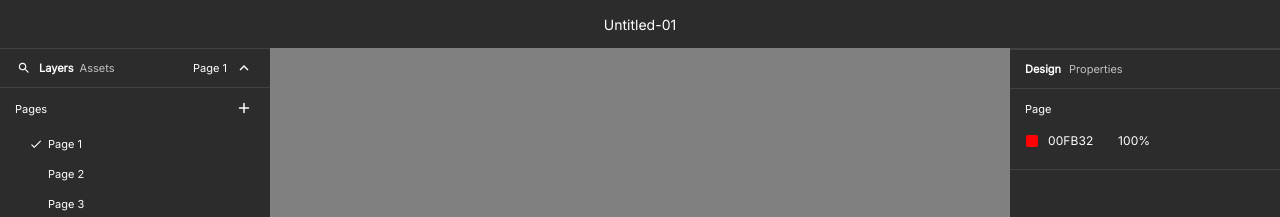
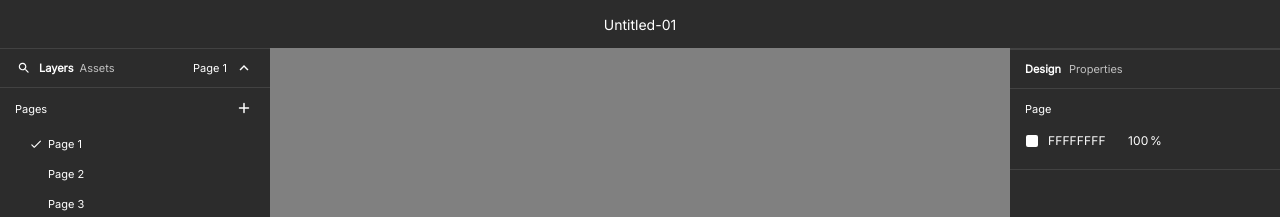
Before and after one commit to dikshit-upadhya/doodle-a-figma-clone, a React (Create React App) app: page /editor in a window 1280 px wide. Shown: the top 217 px of the page. Built offline with nearby package versions, Linux system fonts and the light colour scheme.

Commit message:
added colour component properly

```diff
--- a/package.json
+++ b/package.json
@@ -12,12 +12,15 @@
 		"@testing-library/react": "^13.4.0",
 		"@testing-library/user-event": "^13.5.0",
 		"clsx": "^2.1.0",
+		"hex-rgb": "^5.0.0",
 		"prop-types": "^15.8.1",
 		"react": "^18.2.0",
+		"react-color": "^2.19.3",
 		"react-dom": "^18.2.0",
 		"react-router": "^6.22.2",
 		"react-router-dom": "^6.22.2",
 		"react-scripts": "5.0.1",
+		"rgb-hex": "^4.1.0",
 		"uuid": "^9.0.1",
 		"web-vitals": "^2.1.4"
 	},
--- a/src/components/atomic/Property.jsx
+++ b/src/components/atomic/Property.jsx
@@ -1,5 +1,5 @@
 import { styled, Box, InputBase } from '@mui/material';
-import { borderWhite } from '../../utils/contants';
+import { DRAWER_WHITE_BORDER } from '../../utils/contants';
 
 export const PropertyContainer = styled(Box)(() => ({
 	display: 'flex',
@@ -7,13 +7,13 @@ export const PropertyContainer = styled(Box)(() => ({
 	marginLeft: '-4px',
 	'&:hover > div': {
 		padding: '4.5px',
-		borderRight: borderWhite,
-		borderTop: borderWhite,
-		borderBottom: borderWhite,
+		borderRight: DRAWER_WHITE_BORDER,
+		borderTop: DRAWER_WHITE_BORDER,
+		borderBottom: DRAWER_WHITE_BORDER,
 	},
 	'&:hover > div:nth-of-type(1)': {
 		padding: '4.5px',
-		border: borderWhite,
+		border: DRAWER_WHITE_BORDER,
 	},
 }));
 
@@ -24,21 +24,21 @@ export const PropertyDetails = styled(Box)(() => ({
 	justifyContent: 'left',
 	alignItems: 'center',
 	'&:hover': {
-		// border: borderWhite
+		// border: DRAWER_WHITE_BORDER
 	},
 }));
 
-export const ColorProperty = styled(Box)(() => ({
+export const ColorIndicator = styled(Box)(({ color }) => ({
 	height: '12px',
 	width: '12px',
 	borderRadius: '2px',
-	backgroundColor: 'red',
+	backgroundColor: color,
 }));
 
 export const ColorValue = styled(InputBase, { label: 'ColorValue' })(() => ({
 	fontSize: '12px',
 	fontFamily: 'Inter',
-	width: '60px',
+	width: '70px',
 	color: 'white',
 	'& .MuiInputBase-input': {
 		padding: 0,
--- a/src/components/ui/ColorProperty/index.jsx
+++ b/src/components/ui/ColorProperty/index.jsx
@@ -1,38 +1,180 @@
-import React from 'react';
+import React, { useEffect, useState } from 'react';
 import PropTypes from 'prop-types';
+import { Box, Popover } from '@mui/material';
+import { SketchPicker } from 'react-color';
+import hexRgb from 'hex-rgb';
+import rgbHex from 'rgb-hex';
+import { HEX_REGEX, OPACITY_REGEX } from '../../../utils/contants';
 import {
-	ColorProperty,
+	ColorIndicator,
 	ColorValue,
 	PropertyContainer,
 	PropertyDetails,
 } from '../../atomic/Property';
 
 function ColorPropertyComponent(props) {
-	const { sx } = props;
+	// the color and set color property from the props handles the whole color management
+	const { sx, color, setColor } = props;
+
+	// the rest of the code below is component specific and doesn't require any parent component intervention
+	const [colorPickerAnchor, setColorPickerAnchor] = useState();
+	const colorPickerOpen = Boolean(colorPickerAnchor);
+	const anchorId = colorPickerOpen ? 'COLOR_PICKER_POPOVER_ID' : undefined;
+	const [tempColor, setTempColor] = useState(color);
+	const [colorPropertyValue, setColorPropertyValue] = useState(``);
+	const [opacityPropertyValue, setOpacityPropertyValue] = useState(``);
+
+	useEffect(() => {
+		if (color.hex !== tempColor.hex) {
+			setTempColor(color);
+		}
+	}, [color]);
+
+	useEffect(() => {
+		setColorPropertyValue(color.hex?.replace('#', '').toUpperCase());
+		setOpacityPropertyValue(`${color.rgb.a * 100}`);
+	}, [tempColor, color]);
+
+	const handleOpenColorPicker = (e) => {
+		setColorPickerAnchor(e.currentTarget);
+	};
+
+	const handleColorInputComplete = () => {
+		if (HEX_REGEX.test(colorPropertyValue)) {
+			const h2r = hexRgb(colorPropertyValue);
+			const reqdColorObj = {
+				hex: colorPropertyValue.toUpperCase(),
+				rgb: {
+					r: h2r.red,
+					g: h2r.green,
+					b: h2r.blue,
+					a: h2r.alpha,
+				},
+			};
+			setTempColor(reqdColorObj);
+			setColor(reqdColorObj);
+			setColorPropertyValue(colorPropertyValue.toUpperCase());
+		} else {
+			setColorPropertyValue(color.hex?.replace('#', '').toUpperCase());
+		}
+	};
+
+	const handleOpacityInputComplete = () => {
+		if (OPACITY_REGEX.test(opacityPropertyValue)) {
+			const reqdColorObj = {
+				hex: `#${rgbHex(
+					color.rgb.r,
+					color.rgb.g,
+					color.rgb.b,
+					opacityPropertyValue / 100
+				)}`,
+				rgb: {
+					r: color.rgb.r,
+					g: color.rgb.g,
+					b: color.rgb.b,
+					a: opacityPropertyValue / 100,
+				},
+			};
+			setTempColor(reqdColorObj);
+			setColor(reqdColorObj);
+		} else {
+			setOpacityPropertyValue(color.rgb.a * 100);
+		}
+	};
 
 	return (
-		<PropertyContainer sx={sx}>
+		<>
+			<Popover
+				id={anchorId}
+				open={colorPickerOpen}
+				anchorEl={colorPickerAnchor}
+				onClose={() => {
+					setColorPickerAnchor(null);
+				}}
+				anchorOrigin={{
+					vertical: 'bottom',
+					horizontal: 'right',
+				}}
+				transformOrigin={{
+					vertical: 'top',
+					horizontal: 'right',
+				}}
+			>
+				<Box>
+					<SketchPicker
+						color={tempColor}
+						onChange={(newColor) => {
+							setTempColor(newColor.rgb);
+						}}
+						onChangeComplete={(newColor) => {
+							setColor({
+								rgb: newColor.rgb,
+								hex: `#${rgbHex(
+									newColor.rgb.r,
+									newColor.rgb.g,
+									newColor.rgb.b,
+									newColor.rgb.a
+								)}`,
+							});
+						}}
+						presetColors={[]}
+					/>
+				</Box>
+			</Popover>
+			<PropertyContainer aria-describedby={anchorId} sx={sx}>
 				<PropertyDetails>
-				<ColorProperty />
-				<ColorValue onFocus={(e) => e.target.select()} defaultValue="00FB32" />
+					<ColorIndicator
+						color={`rgba(${color?.rgb.r}, ${color?.rgb.g}, ${color?.rgb.b}, ${color?.rgb.a})`}
+						onClick={handleOpenColorPicker}
+					/>
+					<ColorValue
+						onFocus={(e) => e.target.select()}
+						value={colorPropertyValue}
+						onChange={(e) => {
+							setColorPropertyValue(e.target.value);
+						}}
+						onBlur={handleColorInputComplete}
+						onKeyDown={(e) => {
+							if (e.key === 'Enter') {
+								handleColorInputComplete();
+							}
+						}}
+					/>
 				</PropertyDetails>
 				<PropertyDetails>
 					<ColorValue
 						onFocus={(e) => e.target.select()}
 						sx={{ width: '34px' }}
-					defaultValue="100%"
+						value={opacityPropertyValue}
+						onChange={(e) => {
+							setOpacityPropertyValue(e.target.value);
+						}}
+						endAdornment="%"
+						onBlur={handleOpacityInputComplete}
+						onKeyDown={(e) => {
+							if (e.key === 'Enter') {
+								handleOpacityInputComplete();
+							}
+						}}
 					/>
 				</PropertyDetails>
 			</PropertyContainer>
+		</>
 	);
 }
 
 ColorPropertyComponent.propTypes = {
 	sx: PropTypes.shape({}).isRequired,
+	color: PropTypes.shape({
+		hex: PropTypes.string.isRequired,
+		rgb: PropTypes.shape({
+			r: PropTypes.number.isRequired,
+			g: PropTypes.number.isRequired,
+			b: PropTypes.number.isRequired,
+			a: PropTypes.number.isRequired,
+		}).isRequired,
+	}).isRequired,
+	setColor: PropTypes.func.isRequired,
 };
 
-// ColorPropertyComponent.defaultProps = {
-// 	sx: {},
-// };
-
 export default ColorPropertyComponent;
--- a/src/index.jsx
+++ b/src/index.jsx
@@ -8,7 +8,7 @@ import {
 } from '@mui/material';
 import { BrowserRouter } from 'react-router-dom';
 import App from './App';
-// import App from './testCode/penToolImplementation';
+// import App from './testCode/squareDrawing';
 import '@fontsource/inter';
 
 const theme = createTheme({
--- a/src/utils/contants.js
+++ b/src/utils/contants.js
@@ -1,2 +1,3 @@
-export const borderWhite = '0.5px solid rgba(255,255,255, 0.1)';
-export const somethingElse = 0;
+export const DRAWER_WHITE_BORDER = '0.5px solid rgba(255,255,255, 0.1)';
+export const HEX_REGEX = /^([A-Fa-f0-9]{6}|[A-Fa-f0-9]{3})$/;
+export const OPACITY_REGEX = /^(100|[1-9]?[0-9])$/;
--- a/src/views/Editor/components/DesignPropertiesMenu/index.jsx
+++ b/src/views/Editor/components/DesignPropertiesMenu/index.jsx
@@ -9,8 +9,14 @@ import {
 } from '../LayersList/styled';
 import ColorPropertyComponent from '../../../../components/ui/ColorProperty';
 
+const INITIAL_COLOR = {
+	hex: '#ffffffff',
+	rgb: { r: 255, g: 255, b: 255, a: 1 },
+};
+
 function DesignPropertiesMenu() {
 	const [containerWidth] = useState(270);
+	const [color, setColor] = useState(INITIAL_COLOR);
 
 	return (
 		<DgnPropContainer width={containerWidth}>
@@ -28,7 +34,21 @@ function DesignPropertiesMenu() {
 						<Ty variant="layersListTitle">Page</Ty>
 					</Box>
 				</PageListContainerHeader>
-				<ColorPropertyComponent sx={{ marginTop: '10px' }} />
+				{/* <button
+					onClick={() => {
+						setColor({
+							hex: '#462a2aba',
+							rgb: { r: 70, g: 42, b: 42, a: 0.72 },
+						});
+					}}
+				>
+					click
+				</button> */}
+				<ColorPropertyComponent
+					color={color}
+					setColor={setColor}
+					sx={{ marginTop: '10px' }}
+				/>
 			</PageListContainer>
 		</DgnPropContainer>
 	);
--- a/src/views/Editor/components/DesignPropertiesMenu/styled.jsx
+++ b/src/views/Editor/components/DesignPropertiesMenu/styled.jsx
@@ -1,5 +1,5 @@
 import { Box, styled } from '@mui/material';
-import { borderWhite } from '../../../../utils/contants';
+import { DRAWER_WHITE_BORDER } from '../../../../utils/contants';
 
 export const DgnPropContainer = styled(Box)(({ theme, width }) => ({
 	height: `calc(100vh - 48px)`,
@@ -7,10 +7,10 @@ export const DgnPropContainer = styled(Box)(({ theme, width }) => ({
 	top: '48px',
 	right: 0,
 	width: `${width}px`,
-	borderTop: borderWhite,
+	borderTop: DRAWER_WHITE_BORDER,
 	background: theme.palette.gray,
 }));
 
 export const DgnPropContent = styled(Box)(() => ({
-	borderTop: borderWhite,
+	borderTop: DRAWER_WHITE_BORDER,
 }));
--- a/src/views/Editor/components/LayersList/styled.jsx
+++ b/src/views/Editor/components/LayersList/styled.jsx
@@ -1,6 +1,6 @@
 import { Box, IconButton, Typography, styled } from '@mui/material';
 
-import { borderWhite } from '../../../../utils/contants';
+import { DRAWER_WHITE_BORDER } from '../../../../utils/contants';
 
 export const ListContainer = styled(Box)(({ theme, width }) => ({
 	height: `calc(100vh - 48px)`,
@@ -16,8 +16,8 @@ export const ListHeaderContainer = styled(Box)(() => ({
 	padding: '8px 15px',
 	display: 'flex',
 	alignItems: 'center',
-	borderTop: borderWhite,
-	borderBottom: borderWhite,
+	borderTop: DRAWER_WHITE_BORDER,
+	borderBottom: DRAWER_WHITE_BORDER,
 	height: '22px',
 }));
 
@@ -57,7 +57,7 @@ export const Ty = styled(Typography, {
 });
 
 export const PageListContainer = styled(Box)({
-	borderBottom: borderWhite,
+	borderBottom: DRAWER_WHITE_BORDER,
 	padding: '8px 15px 15px 15px',
 });
 
@@ -111,7 +111,7 @@ export const LayersListItemsContainer = styled(Box)(({ theme }) => ({
 		width: '12px',
 	},
 	'&::-webkit-scrollbar-track': {
-		borderLeft: borderWhite,
+		borderLeft: DRAWER_WHITE_BORDER,
 	},
 	'&::-webkit-scrollbar-thumb': {
 		borderRadius: '8px',
```
Also changed, not shown: src/utils/colorConvertor.js (added, +89 -0 lines), .eslintrc.json, 1 other file (tests, documents, lock files or other folders). Lines whose indentation alone changed are shown as unchanged.
